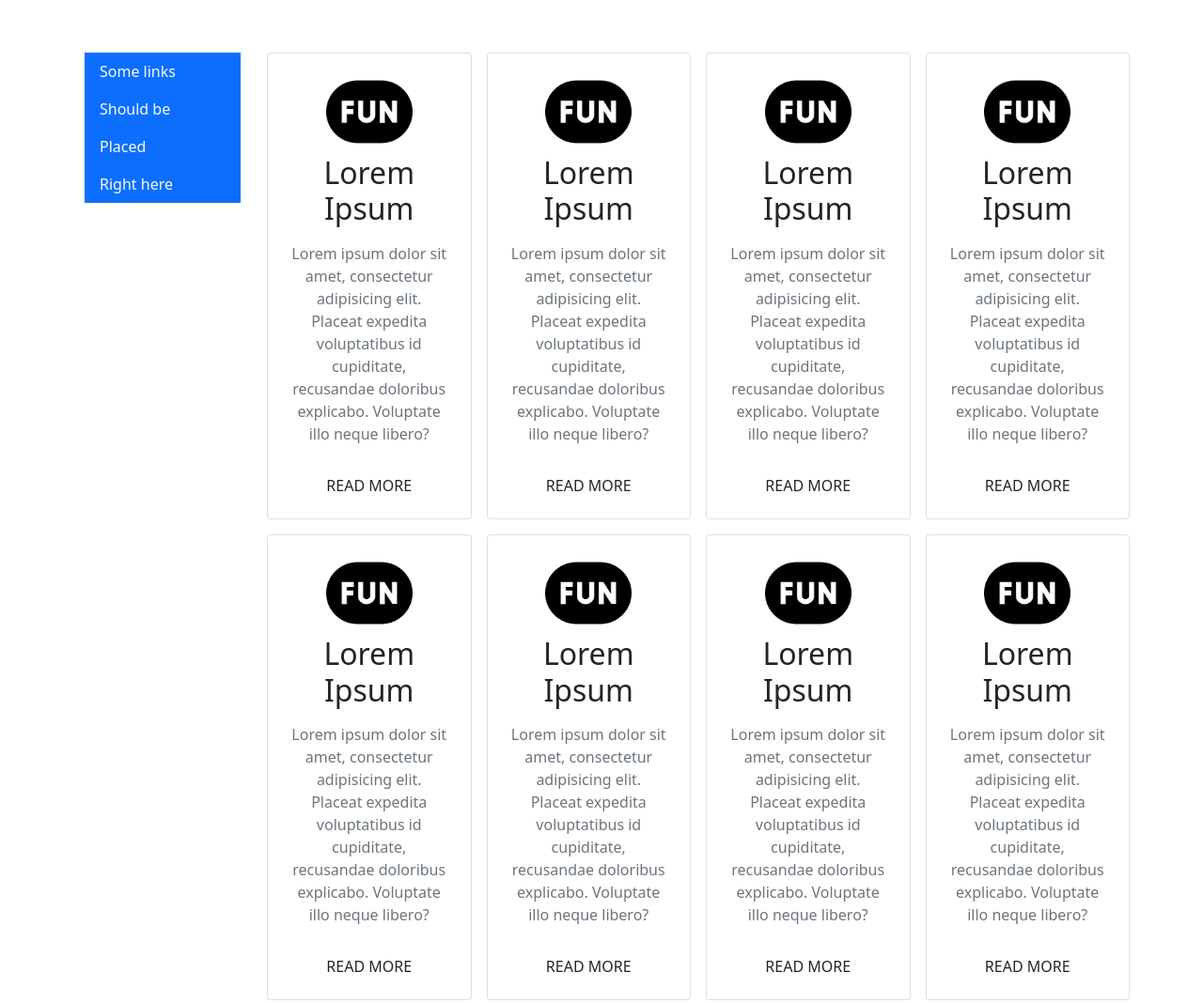
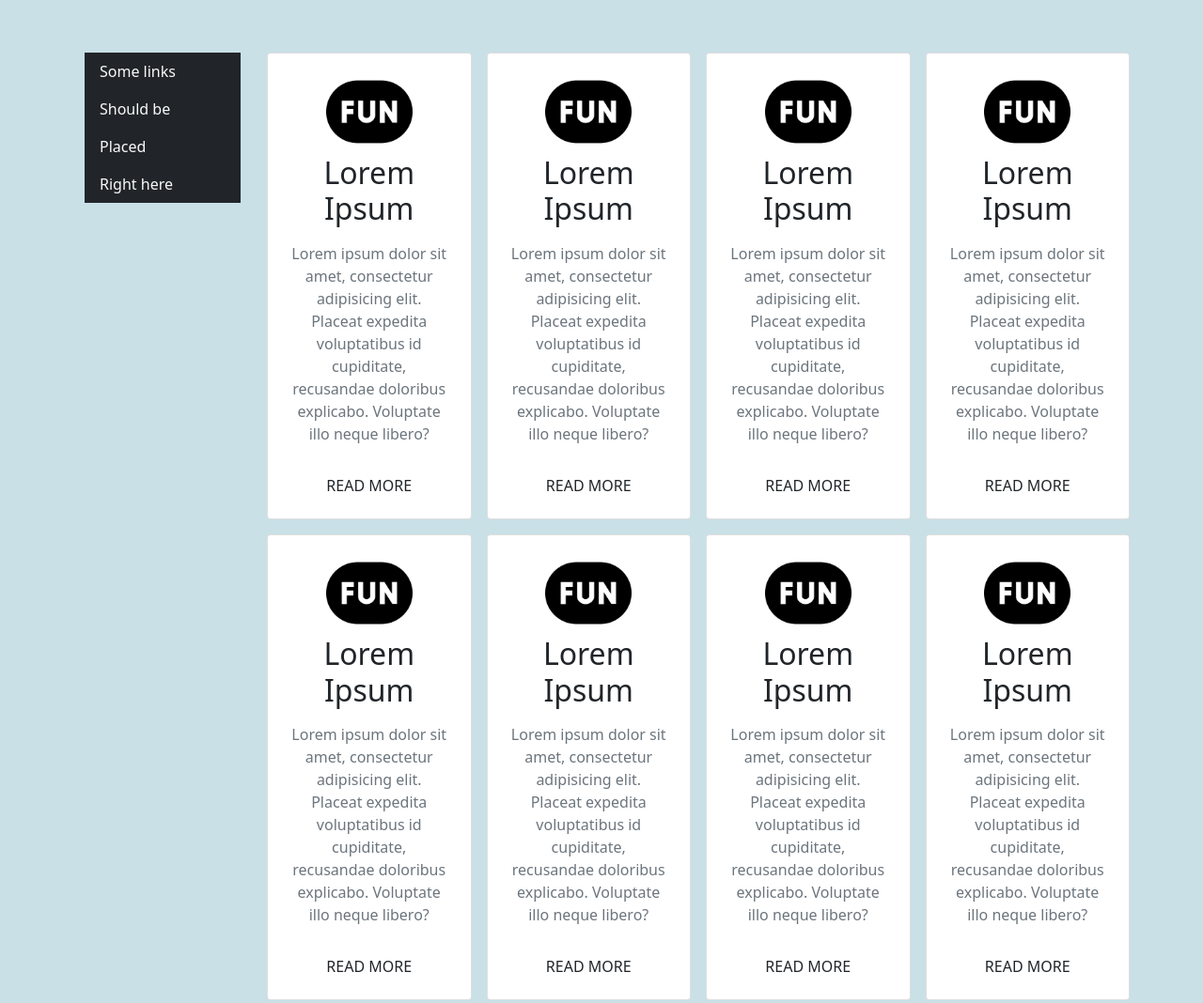
Before and after one commit to lawrencegorris/BOOTSTRAP, a plain HTML site: page index.html in a window 1280 px wide. Shown: the whole page at 94% size. Drawn offline with nearby package versions, Linux system fonts and the light colour scheme.

Commit message:
colored body and edited navbar

```diff
--- a/index.html
+++ b/index.html
@@ -9,14 +9,14 @@
     <script src="https://cdn.jsdelivr.net/npm/bootstrap@5.0.0-beta3/dist/js/bootstrap.bundle.min.js" integrity="sha384-JEW9xMcG8R+pH31jmWH6WWP0WintQrMb4s7ZOdauHnUtxwoG2vI5DkLtS3qm9Ekf" crossorigin="anonymous"></script>
 
 </head>
-<body>
+<body style="background-color: rgb(201, 224, 231);">
 
 <div class="container">
 
     <div class="row mt-5">
 
         <div class="col-lg-2 m-2">
-            <ul class="nav flex-column d-none d-lg-block bg-primary">
+            <ul class="nav flex-column d-none d-lg-block bg-dark">
                 <li class="nav-item">
                     <a class="nav-link text-light" href="#">Some links</a>
                 </li>
```
